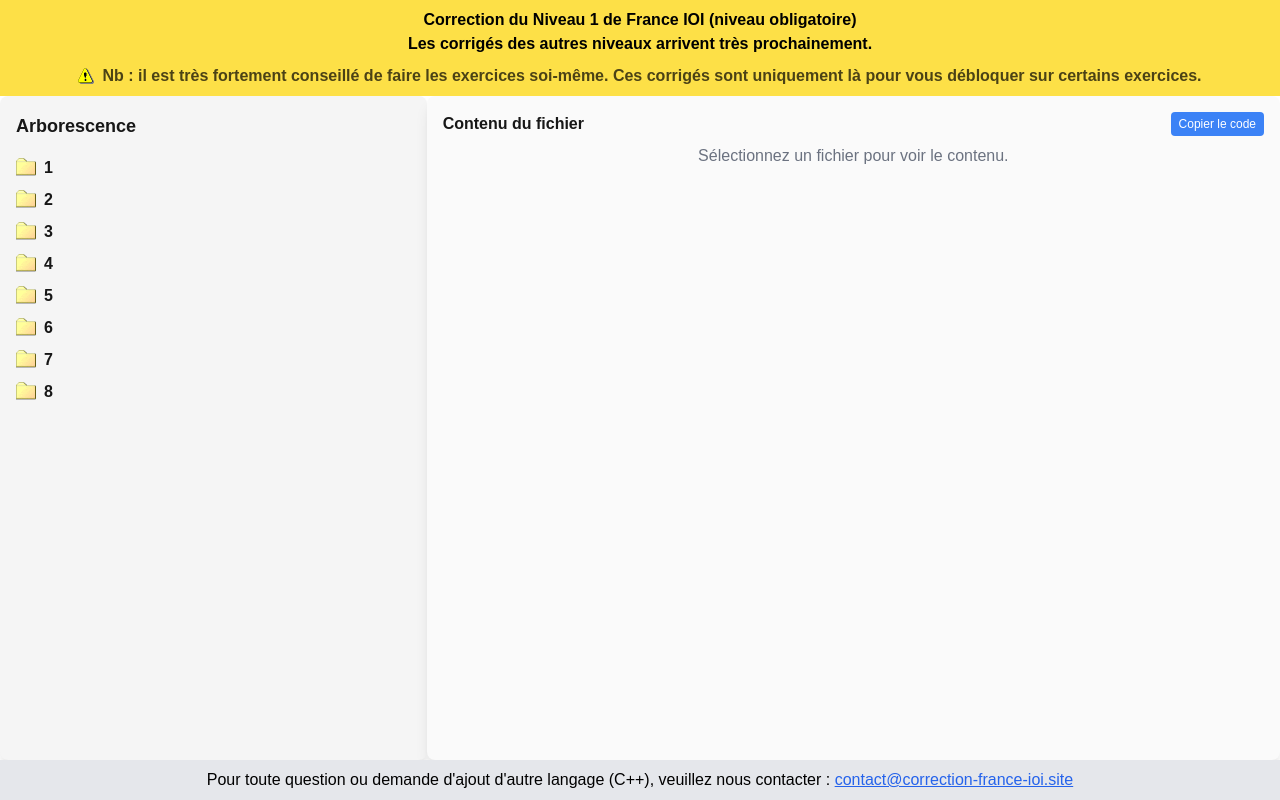
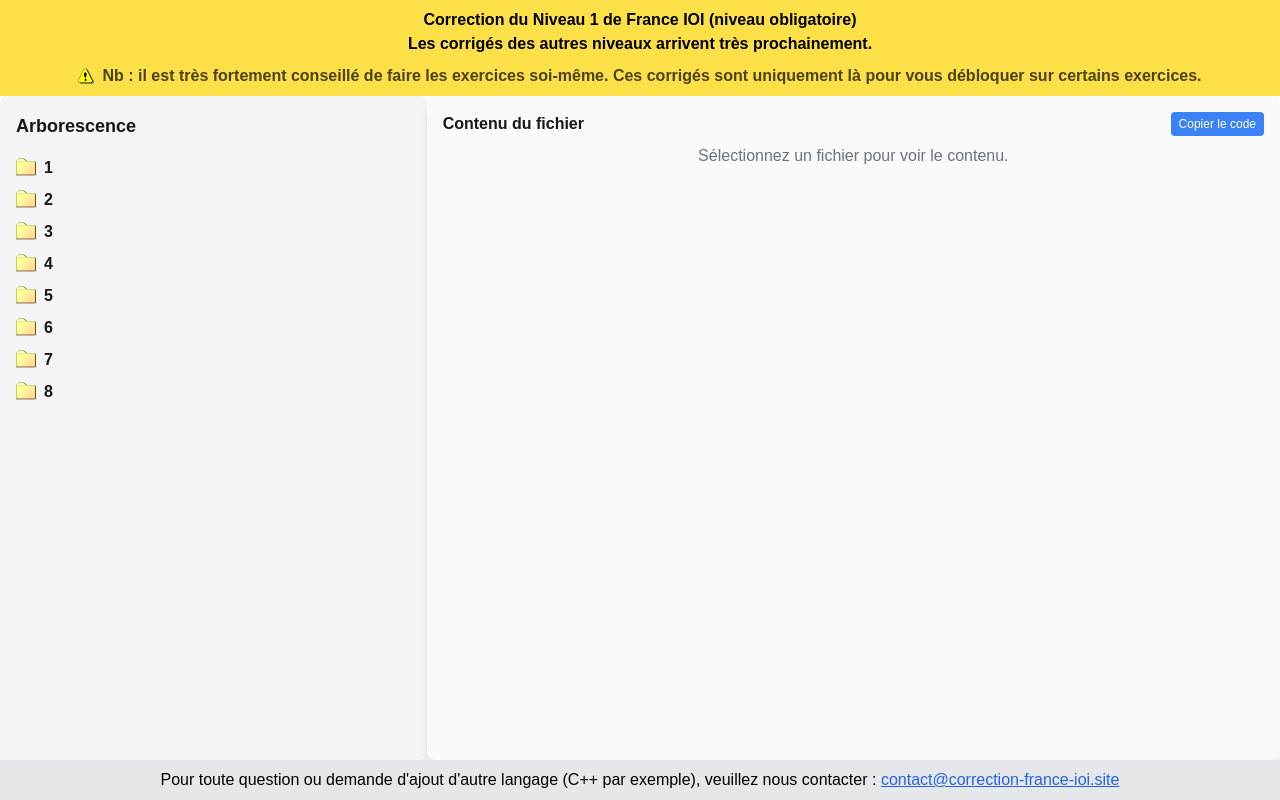
Before and after one commit to VinceTheGenius/correction-france-ioi.info, a Next.js app: page / in a window 1280 px wide. Built offline with nearby package versions, Linux system fonts and the light colour scheme.

Commit message:
détails footer

```diff
--- a/src/app/page.tsx
+++ b/src/app/page.tsx
@@ -176,7 +176,7 @@ const Explorer = () => {
             {/* Footer */}
             <footer className="bg-gray-200 text-center py-2 text-black">
                 <span>
-                    Pour toute question ou demande d&apos;ajout d&apos;autre langage (C++), veuillez nous contacter :{' '}
+                    Pour toute question ou demande d&apos;ajout d&apos;autre langage (C++ par exemple), veuillez nous contacter :{' '}
                     <Link href="mailto:contact@correction-france-ioi.site" className="underline text-blue-600">
                         contact@correction-france-ioi.site
                     </Link>
```
